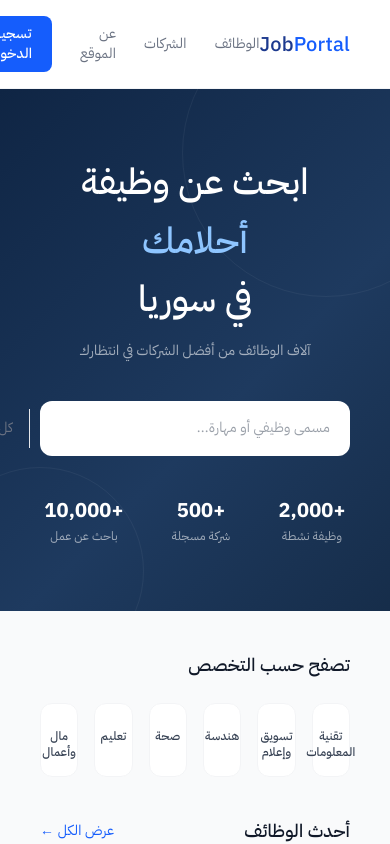
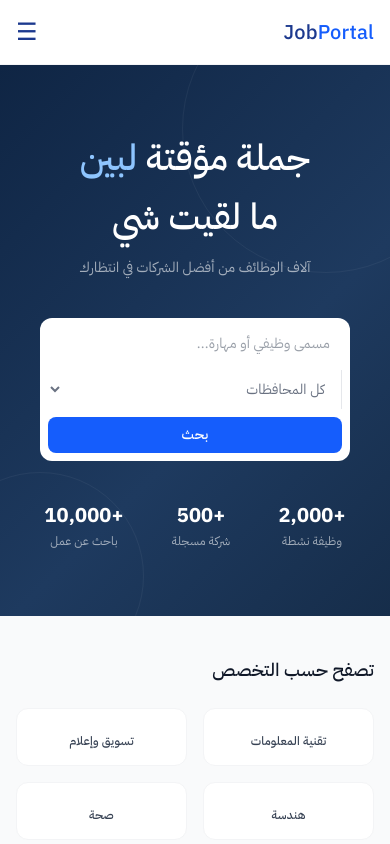
Before and after one commit to farah-khaddam/job-marketplace, a React (Vite) app in the folder frontend/: page / in a window 390 px wide. Built offline with nearby package versions, Linux system fonts and the light colour scheme.

Commit message:
make homepage responsive for mobiles

```diff
--- a/frontend/src/components/Navbar.jsx
+++ b/frontend/src/components/Navbar.jsx
@@ -1,5 +1,6 @@
 import { Link, useNavigate } from "react-router-dom"
 import { useTranslation } from "react-i18next"
+import { useState } from "react"
 
 export default function Navbar() {
   const { t, i18n } = useTranslation()
@@ -10,37 +11,43 @@ export default function Navbar() {
     localStorage.removeItem("token")
     navigate("/")
   }
+  const [menuOpen, setMenuOpen] = useState(false)
 
   return (
     // dir="rtl" ثابت دائماً بغض النظر عن اللغة
-    <nav className="bg-white border-b border-gray-100 px-10 py-4" dir="rtl">
+    <nav className="bg-white border-b border-gray-100 px-4 md:px-10 py-4" dir="rtl">
       <div className="flex items-center justify-between">
 
         {/* اللوغو — دائماً على اليمين */}
         <Link to="/" className="text-xl font-medium text-blue-900">
           Job<span className="text-blue-600">Portal</span>
         </Link>
-
+        <button
+          onClick={() => setMenuOpen(!menuOpen)}
+          className="md:hidden text-2xl text-blue-900"
+        >
+          ☰
+        </button>
         {/* الروابط */}
-        <div className="flex items-center gap-7">
-          <Link to="/jobs" className="text-sm text-gray-500 hover:text-blue-600 transition">
+        <div className="hidden md:flex items-center gap-7">
+          <Link to="/jobs" className="text-xs md:text-sm text-gray-500 hover:text-blue-600 transition">
             {t("navbar.jobs")}
           </Link>
-          <Link to="/companies" className="text-sm text-gray-500 hover:text-blue-600 transition">
+          <Link to="/companies" className="text-xs md:text-sm text-gray-500 hover:text-blue-600 transition">
             {t("navbar.companies")}
           </Link>
-          <Link to="/about" className="text-sm text-gray-500 hover:text-blue-600 transition">
+          <Link to="/about" className="text-xs md:text-sm text-gray-500 hover:text-blue-600 transition">
             {t("navbar.about", "عن الموقع")}
           </Link>
 
           {isLoggedIn ? (
             <>
-              <Link to="/dashboard" className="text-sm text-gray-500 hover:text-blue-600 transition">
+              <Link to="/dashboard" className="text-xs md:text-sm text-gray-500 hover:text-blue-600 transition">
                 {t("navbar.dashboard")}
               </Link>
               <button
                 onClick={handleLogout}
-                className="text-sm text-red-500 hover:text-red-600 transition"
+                className="text-xs md:text-sm text-red-500 hover:text-red-600 transition"
               >
                 {t("navbar.logout")}
               </button>
@@ -64,6 +71,74 @@ export default function Navbar() {
         </div>
 
       </div>
+      {menuOpen && (
+  <div className="md:hidden flex flex-col gap-4 mt-4 pb-4">
+
+    <Link
+      to="/jobs"
+      onClick={() => setMenuOpen(false)}
+      className="text-sm text-gray-600"
+    >
+      {t("navbar.jobs")}
+    </Link>
+
+    <Link
+      to="/companies"
+      onClick={() => setMenuOpen(false)}
+      className="text-sm text-gray-600"
+    >
+      {t("navbar.companies")}
+    </Link>
+
+    <Link
+      to="/about"
+      onClick={() => setMenuOpen(false)}
+      className="text-sm text-gray-600"
+    >
+      {t("navbar.about", "عن الموقع")}
+    </Link>
+
+    {isLoggedIn ? (
+      <>
+        <Link
+          to="/dashboard"
+          onClick={() => setMenuOpen(false)}
+          className="text-sm text-gray-600"
+        >
+          {t("navbar.dashboard")}
+        </Link>
+
+        <button
+          onClick={() => {
+            handleLogout()
+            setMenuOpen(false)
+          }}
+          className="text-sm text-red-500 text-right"
+        >
+          {t("navbar.logout")}
+        </button>
+      </>
+    ) : (
+      <button
+        onClick={() => {
+          navigate("/login")
+          setMenuOpen(false)
+        }}
+        className="bg-blue-600 text-white rounded-lg py-2"
+      >
+        {t("navbar.start", "تسجيل الدخول")}
+      </button>
+    )}
+
+    <button
+      onClick={() => i18n.changeLanguage(i18n.language === "ar" ? "en" : "ar")}
+      className="border rounded-lg py-2 text-sm"
+    >
+      {i18n.language === "ar" ? "EN" : "ع"}
+    </button>
+
+  </div>
+)}
     </nav>
   )
 }
--- a/frontend/src/locales/ar/translation.json
+++ b/frontend/src/locales/ar/translation.json
@@ -123,9 +123,9 @@
   "start": "تسجيل الدخول"
 },
 "home": {
-  "hero_title_1": "ابحث عن وظيفة",
-  "hero_title_2": "أحلامك",
-  "hero_title_3": "في سوريا",
+  "hero_title_1":"جملة مؤقتة ",
+  "hero_title_2": "لبين",
+  "hero_title_3": "ما لقيت شي ",
   "hero_sub": "آلاف الوظائف من أفضل الشركات في انتظارك",
   "search_placeholder": "مسمى وظيفي أو مهارة...",
   "all_governorates": "كل المحافظات",
--- a/frontend/src/pages/Home.jsx
+++ b/frontend/src/pages/Home.jsx
@@ -63,7 +63,7 @@ export default function Home() {
         <p className="text-sm text-white/60 mb-10 relative">{t("home.hero_sub")}</p>
 
         {/* Search Bar */}
-        <div className="bg-white rounded-xl p-2 flex gap-2 max-w-xl mx-auto relative mb-10">
+        <div className="bg-white rounded-xl p-2 flex flex-col md:flex-row gap-2 max-w-xl mx-auto">
           <input
             type="text"
             value={search}
@@ -90,7 +90,7 @@ export default function Home() {
         </div>
 
         {/* Stats */}
-        <div className="flex justify-center gap-12 relative">
+        <div className="flex justify-center gap-12 relative mt-10">
           {[
             { num: "+2,000", label: t("home.stat_jobs") },
             { num: "+500", label: t("home.stat_companies") },
@@ -106,8 +106,8 @@ export default function Home() {
 
       {/* ===== قسم حسب حالة المستخدم ===== */}
       {isLoggedIn ? (
-        <div className="px-10 py-10">
-          <div className="grid grid-cols-2 gap-8">
+        <div className="px-4 md:px-10 py-10">
+          <div className="grid grid-cols-1 md:grid-cols-2 gap-8">
 
             {/* وظائف زارها مؤخراً */}
             <div>
@@ -150,11 +150,11 @@ export default function Home() {
           </div>
         </div>
       ) : (
-        <div className="px-10 py-10">
+        <div className="px-4 md:px-10 py-10">
           <div className="flex justify-between items-center mb-6">
             <h2 className="text-lg font-medium text-gray-900">{t("home.browse_by_category")}</h2>
           </div>
-          <div className="grid grid-cols-6 gap-4">
+          <div className="grid grid-cols-2 md:grid-cols-3 lg:grid-cols-6 gap-4">
             {CATEGORIES.map(cat => (
               <button
                 key={cat.key}
@@ -170,7 +170,7 @@ export default function Home() {
       )}
 
       {/* ===== أحدث الوظائف ===== */}
-      <div className="px-10 pb-10">
+      <div className="px-4 md:px-10 py-10">
         <div className="flex justify-between items-center mb-6">
           <h2 className="text-lg font-medium text-gray-900">{t("home.latest_jobs")}</h2>
           <span
@@ -180,7 +180,7 @@ export default function Home() {
             {t("home.see_all")} ←
           </span>
         </div>
-        <div className="grid grid-cols-3 gap-4">
+        <div className="grid grid-cols-1 md:grid-cols-2 lg:grid-cols-3 gap-4">
           {MOCK_JOBS.map(job => (
             <div
               key={job.id}
@@ -212,7 +212,7 @@ export default function Home() {
       </div>
 
       {/* ===== أبرز الشركات ===== */}
-      <div className="px-10 pb-12">
+      <div className="px-4 md:px-10 py-10">
         <div className="flex justify-between items-center mb-6">
           <h2 className="text-lg font-medium text-gray-900">
             {isAr ? "أبرز الشركات" : "Featured Companies"}
@@ -224,7 +224,7 @@ export default function Home() {
             {t("home.see_all")} ←
           </span>
         </div>
-        <div className="grid grid-cols-3 gap-4">
+        <div className="grid grid-cols-1 md:grid-cols-2 lg:grid-cols-3 gap-4">
           {FEATURED_COMPANIES.map(company => (
             <div
               key={company.id}
```
